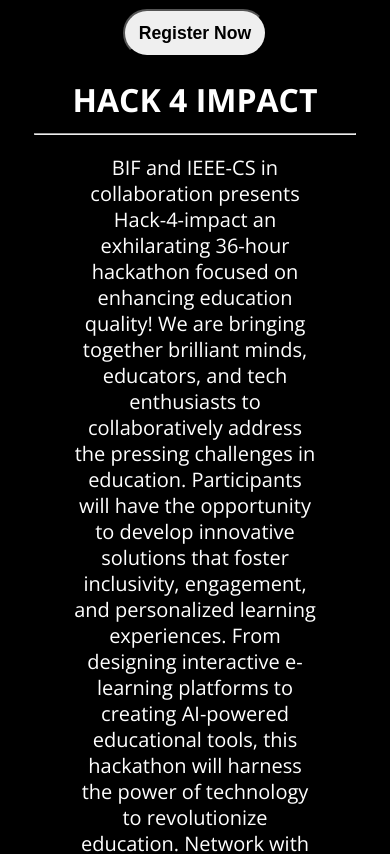
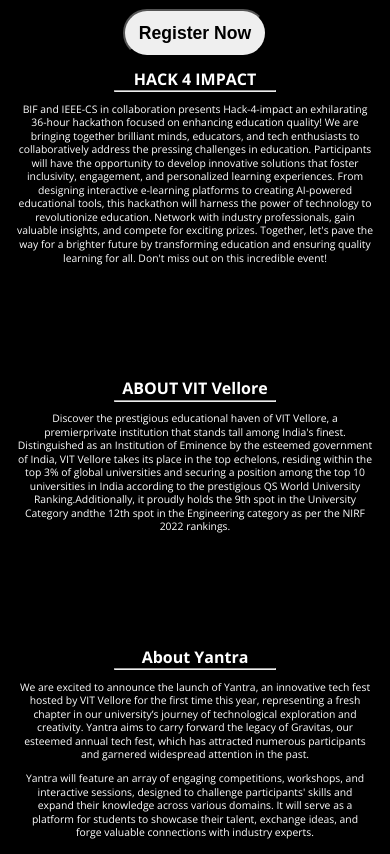
Before and after one commit to IEEECS-VIT/hack4impact-website, a React (Create React App) app: page / in a window 390 px wide. Shown: the part 860-1714 px from the top of the page. Built offline with nearby package versions, Linux system fonts and the light colour scheme; a web font is replaced by a local one.

Commit message:
feat: abt page responsiveness

```diff
--- a/src/Components/about/about-hack.js
+++ b/src/Components/about/about-hack.js
@@ -1,29 +1,29 @@
-import React from 'react';
-import './about.css';
+import React from "react";
+import "./about.css";
 
 const abouthack = () => {
-  return (<div>
+  return (
+    <div>
       <h1 class="about">HACK 4 IMPACT</h1>
-    <hr/>
+      <hr class="underline"/>
       <div class="main">
         <p class="about-para">
           BIF and IEEE-CS in collaboration presents Hack-4-impact an
-exhilarating 36-hour hackathon focused on enhancing education
-quality! We are bringing together brilliant minds, educators, and tech
+          exhilarating 36-hour hackathon focused on enhancing education quality!
+          We are bringing together brilliant minds, educators, and tech
           enthusiasts to collaboratively address the pressing challenges in
-education. Participants will have the opportunity to develop innovative
-solutions that foster inclusivity, engagement, and personalized learning
-experiences. From designing interactive e-learning platforms to creating
-AI-powered educational tools, this hackathon will harness the power of
-technology to revolutionize education. Network with industry
-professionals, gain valuable insights, and compete for exciting prizes.
-Together, let's pave the way for a brighter future by transforming
-education and ensuring quality learning for all. Don't miss out on this
-incredible event!
+          education. Participants will have the opportunity to develop
+          innovative solutions that foster inclusivity, engagement, and
+          personalized learning experiences. From designing interactive
+          e-learning platforms to creating AI-powered educational tools, this
+          hackathon will harness the power of technology to revolutionize
+          education. Network with industry professionals, gain valuable
+          insights, and compete for exciting prizes. Together, let's pave the
+          way for a brighter future by transforming education and ensuring
+          quality learning for all. Don't miss out on this incredible event!
         </p>
       </div>
     </div>
-
   );
 };
 
--- a/src/Components/about/about-vit.js
+++ b/src/Components/about/about-vit.js
@@ -1,17 +1,25 @@
-import React from 'react';
-import './about.css';
+import React from "react";
+import "./about.css";
 
 const aboutvit = () => {
-  return (<div>
-    <h1 class="about">ABOUT VIT Vellore</h1>
-    <hr/>
-    <div class="main">
-    <p class="about-para">
-    Discover the prestigious educational haven of VIT Vellore, a premierprivate institution that stands tall among India's finest. Distinguished as an Institution of Eminence by the esteemed government of India, VIT Vellore takes its place in the top echelons, residing within the top 3% of global universities and securing a position among the top 10 universities in India according to the prestigious QS World University Ranking.Additionally, it proudly holds the 9th spot in the University Category andthe 12th spot in the Engineering category as per the NIRF 2022 rankings.
-    </p>
+  return (
+    <div>
+      <h1 class="about">ABOUT VIT Vellore</h1>
+      <hr class="underline"/>
+      <div class="main">
+        <p class="about-para">
+          Discover the prestigious educational haven of VIT Vellore, a
+          premierprivate institution that stands tall among India's finest.
+          Distinguished as an Institution of Eminence by the esteemed government
+          of India, VIT Vellore takes its place in the top echelons, residing
+          within the top 3% of global universities and securing a position among
+          the top 10 universities in India according to the prestigious QS World
+          University Ranking.Additionally, it proudly holds the 9th spot in the
+          University Category andthe 12th spot in the Engineering category as
+          per the NIRF 2022 rankings.
+        </p>
+      </div>
     </div>
-    </div>
-
   );
 };
 
--- a/src/Components/about/about-yantra.js
+++ b/src/Components/about/about-yantra.js
@@ -1,24 +1,25 @@
-import React from 'react';
-import './about.css';
+import React from "react";
+import "./about.css";
 
 const aboutyantra = () => {
-  return (<div>
+  return (
+    <div>
       <h1 class="about">About Yantra</h1>
-    <hr/>
+      <hr class="underline"/>
       <div class="main">
         <p class="about-para">
           We are excited to announce the launch of Yantra, an innovative tech
-fest hosted by VIT Vellore for the first time this year, representing a fresh
-chapter in our university’s journey of technological exploration and
-creativity. Yantra aims to carry forward the legacy of Gravitas, our
-esteemed annual tech fest, which has attracted numerous participants
-and garnered widespread attention in the past.
-<p>
-Yantra will feature an array of engaging competitions, workshops, and
-interactive sessions, designed to challenge participants' skills and
-expand their knowledge across various domains. It will serve as a
-platform for students to showcase their talent, exchange ideas, and
-forge valuable connections with industry experts.
+          fest hosted by VIT Vellore for the first time this year, representing
+          a fresh chapter in our university’s journey of technological
+          exploration and creativity. Yantra aims to carry forward the legacy of
+          Gravitas, our esteemed annual tech fest, which has attracted numerous
+          participants and garnered widespread attention in the past.
+          <p class="about-para">
+            Yantra will feature an array of engaging competitions, workshops,
+            and interactive sessions, designed to challenge participants' skills
+            and expand their knowledge across various domains. It will serve as
+            a platform for students to showcase their talent, exchange ideas,
+            and forge valuable connections with industry experts.
           </p>
         </p>
       </div>
--- a/src/Components/about/about.css
+++ b/src/Components/about/about.css
@@ -7,7 +7,7 @@
 
 }
 
-hr{
+.underline{
     margin-top: -10px;
     width: 20rem;
 }
@@ -22,3 +22,114 @@
 .main{
     margin-bottom: 7rem;
 }
+
+@media screen and (max-width:1023px){
+        .about-para{
+            font-size: 1rem;
+            margin-left: 2rem;
+            margin-right: 2rem;
+            text-align: center;
+
+        }
+        .about{
+            font-family: 'Open Sans', sans-serif;
+            font-weight: 800;
+            text-align: center;
+            font-size: 1.5rem;
+
+        }
+        .underline{
+            margin-top: -10px;
+            width: 15rem;
+            text-align: center;
+        }
+
+}
+@media screen and (max-width:767px){
+        .about-para{
+            font-size: 0.85rem;
+            margin-left: 2rem;
+            margin-right: 2rem;
+            text-align: center;
+
+        }
+        .about{
+            font-family: 'Open Sans', sans-serif;
+            font-weight: 800;
+            text-align: center;
+            font-size: 1.3rem;
+
+        }
+        .underline{
+            margin-top: -10px;
+            width: 13rem;
+            text-align: center;
+        }
+
+}
+@media screen and (max-width:640px){
+        .about-para{
+            font-size: 0.75rem;
+            margin-left: 1.5rem;
+            margin-right: 1.5rem;
+            text-align: center;
+
+        }
+        .about{
+            font-family: 'Open Sans', sans-serif;
+            font-weight: 800;
+            text-align: center;
+            font-size: 1rem;
+
+        }
+        .underline{
+            margin-top: -10px;
+            width: 10rem;
+            text-align: center;
+        }
+
+}
+@media screen and (max-width:400px){
+        .about-para{
+            font-size: 0.65rem;
+            margin-left: 0.5rem;
+            margin-right: 0.5rem;
+            text-align: center;
+
+        }
+        .about{
+            font-family: 'Open Sans', sans-serif;
+            font-weight: 800;
+            text-align: center;
+            font-size: 1rem;
+
+        }
+        .underline{
+            margin-top: -10px;
+            width: 10rem;
+            text-align: center;
+        }
+
+}
+/* @media only screen and (max-width:1247px){
+        .about-para{
+            font-size: 1.1rem;
+            margin-left: 3rem;
+            margin-right: 3rem;
+            text-align: center;
+
+        }
+        .about{
+            font-family: 'Open Sans', sans-serif;
+            font-weight: 800;
+            text-align: center;
+            font-size: 1.75rem;
+
+        }
+        .underline{
+            margin-top: -10px;
+            width: 18rem;
+            text-align: center;
+        }
+
+} */
```
Lines whose indentation alone changed are shown as unchanged.
